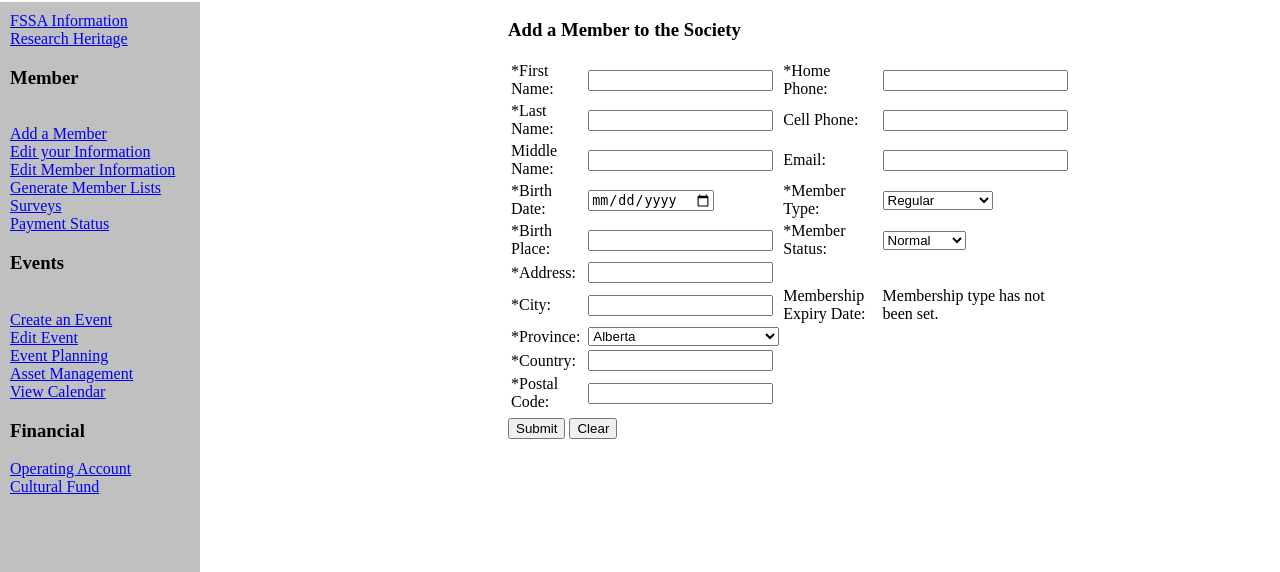
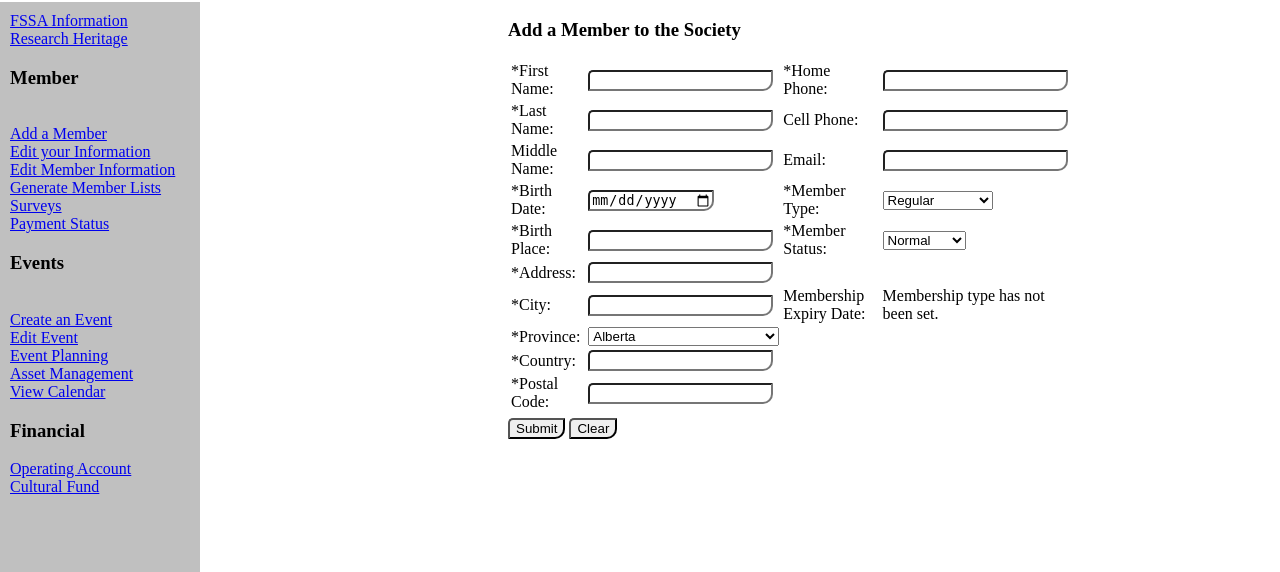
Before and after one commit to jdmagee05/FSSA-Information-System, a PHP site: page /php/editMember.php in a window 1280 px wide. Shown: the part 228-800 px from the top of the page. Run offline with PHP 8.4, Linux system fonts and the light colour scheme; the visitor is signed in with stand-in values (Sample User, id 1); data that the repository does not hold is empty; some libraries are stand-ins or nearby versions.

Commit message:
Adding styling to forms through addition to css

```diff
--- a/css/header_menu_footer_formatter.css
+++ b/css/header_menu_footer_formatter.css
@@ -34,6 +34,12 @@ input[type=radio]{
 	display: inline;
 }
 
+input{
+	border-top-left-radius:5px;
+	border-bottom-right-radius : 10px;
+	outline:none;
+}
+
 .generated_table th, .generated_table tr, .generated_table td{
 	border: 1px solid black;
 }
```
